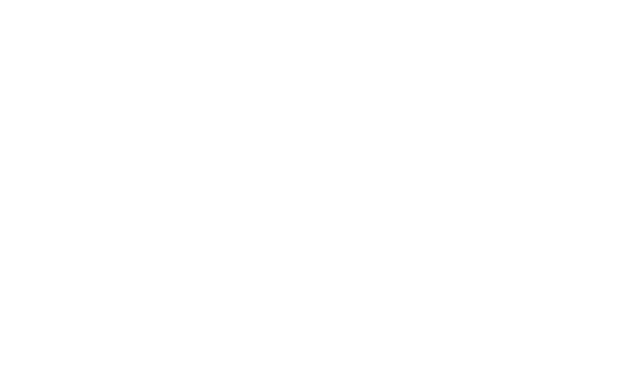
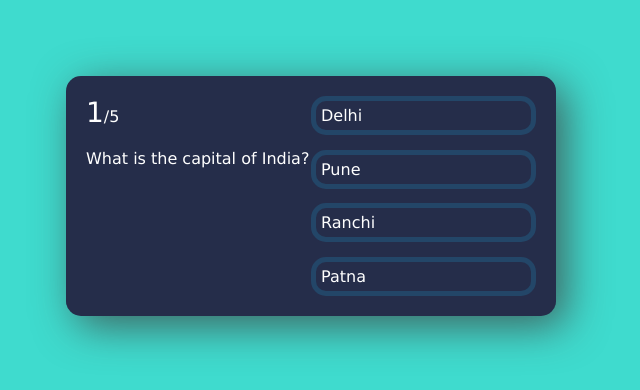
Before and after one commit to Shorya7/Quiz-App, a React (Create React App) app: page / in a window 1280 px wide. Shown: the part 204-594 px from the top of the page, without its empty margins (329-969 px from the left). Built offline with nearby package versions, Linux system fonts and the light colour scheme.

Commit message:
basic features

```diff
--- a/src/App.css
+++ b/src/App.css
@@ -1,3 +1,107 @@
-.App {
+body {
+  margin: 0;
+  font-family: -apple-system, BlinkMacSystemFont, 'Segoe UI', 'Roboto', 'Oxygen',
+    'Ubuntu', 'Cantarell', 'Fira Sans', 'Droid Sans', 'Helvetica Neue',
+    sans-serif;
+  -webkit-font-smoothing: antialiased;
+  -moz-osx-font-smoothing: grayscale;
+}
+* {
+  font-family: "Verdana", cursive, sans-serif;
+  color: #ffffff;
+}
+
+body {
+  background-color:#31d9cbed;
+  display: flex;
+  justify-content: center;
+  align-items: center;
+  min-height: 100vh;
+}
+
+.app {
+  background-color: #252d4a;
+  width: 450px;
+  min-height: 200px;
+  height: min-content;
+  border-radius: 15px;
+  padding: 20px;
+  box-shadow: 10px 10px 42px 0px rgba(63, 59, 59, 0.75);
+  display: flex;
+  justify-content: space-evenly;
+}
+
+.score-section {
+  display: flex;
+  font-size: 24px;
+  align-items: center;
+}
+
+.question-section {
+  width: 100%;
+  position: relative;
+}
+
+.question-count {
+  margin-bottom: 20px;
+}
+
+.question-count span {
+  font-size: 28px;
+}
+
+.question-text {
+  margin-bottom: 12px;
+}
+
+.timer-text {
+  background: rgb(230, 153, 12);
+  padding: 15px;
+  margin-top: 20px;
+  margin-right: 20px;
+  border: 5px solid rgb(255, 189, 67);
+  border-radius: 15px;
   text-align: center;
 }
+
+.answer-section {
+  width: 100%;
+  display: flex;
+  flex-direction: column;
+  justify-content: space-between;
+}
+
+button {
+  width: 100%;
+  font-size: 16px;
+  color: #ffffff;
+  background-color: #252d4a;
+  border-radius: 15px;
+  display: flex;
+  padding: 5px;
+  justify-content: flex-start;
+  align-items: center;
+  border: 5px solid #234668;
+  cursor: pointer;
+}
+
+
+.correct {
+  background-color: #2f922f;
+}
+
+.incorrect {
+  background-color: #ff3333;
+}
+
+button:hover {
+  background-color: #555e7d;
+}
+
+button:focus {
+  outline: none;
+}
+
+button svg {
+  margin-right: 5px;
+}
--- a/src/App.js
+++ b/src/App.js
@@ -1,10 +1,10 @@
-
+import Quiz from './components/Quiz';
 import './App.css';
 
 function App() {
   return (
     <div className="App">
-
+      <Quiz/>
     </div>
   );
 }
--- /dev/null
+++ b/src/components/Quiz.jsx
@@ -0,0 +1,66 @@
+import React from 'react'
+import { useState } from 'react';
+import Questionbank from './QuizData';
+import QuizResult from './QuizResult';
+const Quiz = () => {
+    const [currentQuestion, setCurrentQuestion] = useState(0);
+    const [score, setScore] = useState(0);
+    const [showScore, setShowScore] = useState(false);
+
+const handleAnswerResponse=(isCorrect)=>
+{
+    if(isCorrect)
+    {
+        setScore(score+5);
+    }
+    else{
+        setScore(score-1);
+    }
+
+   const nextQuestion= currentQuestion+1;
+   if(nextQuestion<Questionbank.length)
+   {
+    setCurrentQuestion(nextQuestion);
+   }
+   else{
+    setShowScore(true);
+   }
+}
+
+const resetQuiz=()=>
+{
+    setCurrentQuestion(0);
+    setScore(0);
+    setShowScore(false);
+}
+
+    return (
+        <div className='app'>
+            {showScore ? (<QuizResult score={score} resetQuiz={resetQuiz}/>)
+                : (
+                    <>
+                        <div className='question-section'>
+                            <div className='question-count'>
+                               <span>{currentQuestion+1}</span>/{Questionbank.length}
+                            </div>
+
+                            <div className='question-text'>
+                             {Questionbank[currentQuestion].Question}
+                            </div>
+                        </div>
+
+                        <div className='answer-section'>
+                          {Questionbank[currentQuestion].Answers.map((answer)=>
+                          (
+                              <button onClick={()=>handleAnswerResponse(answer.isCorrect)}>{answer.Answer}</button>
+                          ))}
+                        </div>
+                    </>
+                )
+            }
+
+        </div>
+    );
+}
+
+export default Quiz;
--- /dev/null
+++ b/src/components/QuizData.js
@@ -0,0 +1,48 @@
+    const Questionbank = [
+        {
+            Question: "What is the capital of India?",
+            Answers: [
+                { Answer: "Delhi", isCorrect: true },
+                { Answer: "Pune", isCorrect: false },
+                { Answer: "Ranchi", isCorrect: false },
+                { Answer: "Patna", isCorrect: false }
+            ]
+        },
+        {
+            Question: "Who is the PM of India?",
+            Answers: [
+                { Answer: "Amit Shah", isCorrect: false },
+                { Answer: "Modi", isCorrect: true },
+                { Answer: "Raga", isCorrect: false },
+                { Answer: "Kejri", isCorrect: false }
+            ]
+        }, {
+            Question: "2 +3 = ?",
+            Answers: [
+                { Answer: "5", isCorrect: true },
+                { Answer: "7", isCorrect: false },
+                { Answer: "4", isCorrect: false },
+                { Answer: "3", isCorrect: false }
+            ]
+        },
+        {
+            Question: "What comes after january?",
+            Answers: [
+                { Answer: "feb", isCorrect: true },
+                { Answer: "march", isCorrect: false },
+                { Answer: "june", isCorrect: false },
+                { Answer: "sept", isCorrect: false }
+            ]
+        },
+        {
+            Question: "Which company pankaj is working currently?",
+            Answers: [
+                { Answer: "Accenture", isCorrect: false },
+                { Answer: "Oracle", isCorrect: false },
+                { Answer: "L&T", isCorrect: true },
+                { Answer: "IBM", isCorrect: false }
+            ]
+        }
+    ]
+
+export default Questionbank;
--- /dev/null
+++ b/src/components/QuizResult.jsx
@@ -0,0 +1,14 @@
+import React from "react";
+import Questionbank from "./QuizData";
+
+const QuizResult=(props)=>{
+    return(
+        <div className='score-section'>
+                    You have scored {props.score} out of {Questionbank.length*5}
+                    <>
+                       <button type="submit" onClick={props.resetQuiz}>Play Again!!</button>
+                    </>
+        </div>
+    )
+}
+export default QuizResult;
```
